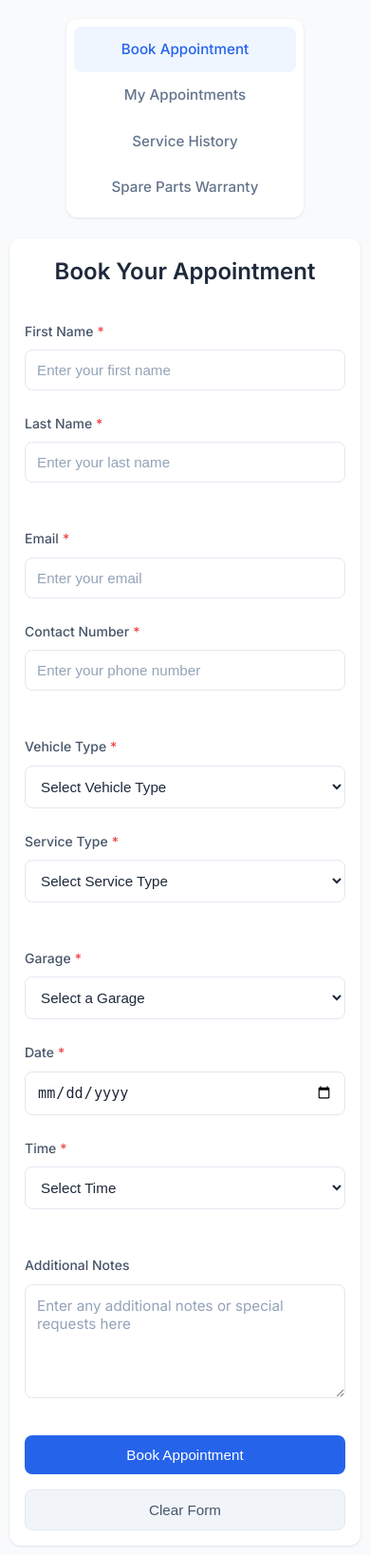
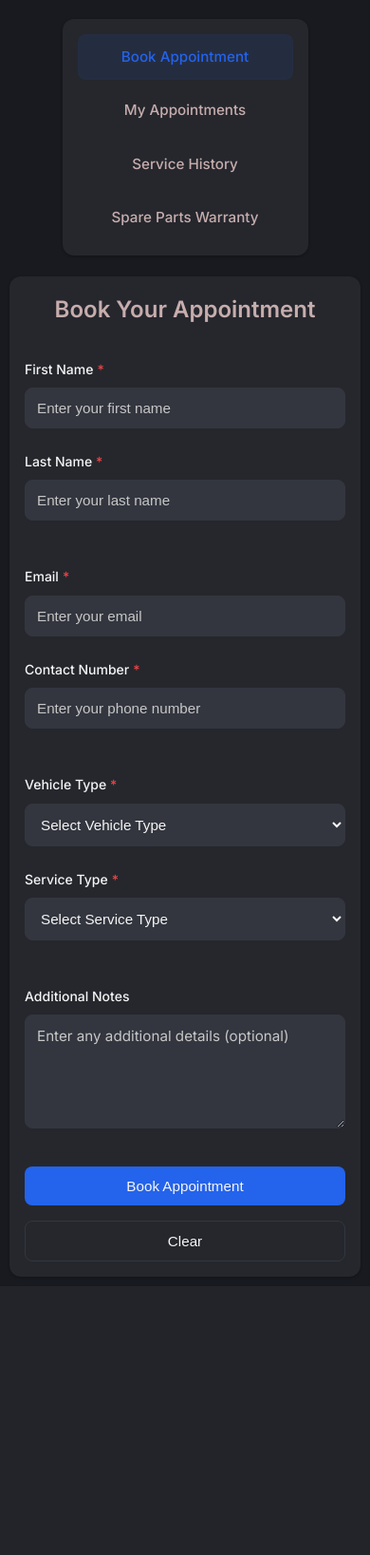
Before and after one commit to GearGuard/GearGuard, a PHP site: template views/customer/appointment/newAppointment.php in a window 390 px wide. Shown: the whole page at 95% size. After the commit the page ends 1346 px from the top, so only its background shows below. Run offline with PHP 8.4, Linux system fonts and the light colour scheme; the template is opened without the code that fills it, so the values that code supplies are empty.

Commit message:
Refactor appointment page styles to use CSS variables for improved theming and responsiveness

```diff
--- a/views/customer/appointment/newAppointment.php
+++ b/views/customer/appointment/newAppointment.php
@@ -8,6 +8,16 @@ $this->title = 'Customer Appointment';
     <style>
         @import url("https://fonts.googleapis.com/css2?family=Inter:wght@400;500;600;700&display=swap");
 
+        :root {
+            --text: #f5f5f5;
+            --background: #181a20;
+            --primary: #c7adad;
+            --secondary: #25272d;
+            --accent: #2463eb;
+            --hover-bg: rgba(36, 99, 235, 0.1);
+            --border: #33363f;
+        }
+
         * {
             margin: 0;
             padding: 0;
@@ -15,21 +25,21 @@ $this->title = 'Customer Appointment';
         }
 
         body {
-            background: #f8fafc;
+            background: var(--background);
             font-family: "Inter", sans-serif;
-            color: #334155;
+            color: var(--text);
             line-height: 1.6;
-            padding: 10px;
+            padding: 20px;
         }
 
         .navMenu {
-            background-color: rgba(255, 255, 255, 0.9);
-            box-shadow: 0 1px 3px rgba(0, 0, 0, 0.1);
+            background-color: var(--secondary);
+            box-shadow: 0 1px 3px rgba(0, 0, 0, 0.3);
             border-radius: 12px;
             display: flex;
             justify-content: center;
             align-items: center;
-            width: 67.5%;
+            width: 70%;
             padding: 1rem;
             margin: 0 auto 2rem;
             position: sticky;
@@ -38,7 +48,7 @@ $this->title = 'Customer Appointment';
         }
 
         .navMenu a {
-            color: #64748b;
+            color: var(--primary);
             text-decoration: none;
             font-size: 0.95rem;
             font-weight: 500;
@@ -46,30 +56,29 @@ $this->title = 'Customer Appointment';
             border-radius: 8px;
             transition: all 0.3s ease;
             position: relative;
-            white-space: nowrap;
         }
 
         .navMenu a.active {
-            color: #2563eb;
-            background: #eff6ff;
+            color: var(--accent);
+            background: var(--hover-bg);
         }
 
         .navMenu a:hover {
-            color: #2563eb;
-            background: #f8fafc;
+            color: var(--accent);
+            background: var(--hover-bg);
         }
 
         .appointment-form {
-            background: white;
+            background: var(--secondary);
             border-radius: 12px;
-            box-shadow: 0 1px 3px rgba(0, 0, 0, 0.1);
+            box-shadow: 0 1px 3px rgba(0, 0, 0, 0.3);
             max-width: 1000px;
             margin: 0 auto;
             padding: 2rem;
         }
 
         .title {
-            color: #1e293b;
+            color: var(--primary);
             font-size: 1.5rem;
             font-weight: 600;
             margin-bottom: 2rem;
@@ -94,7 +103,7 @@ $this->title = 'Customer Appointment';
             display: block;
             font-size: 0.875rem;
             font-weight: 500;
-            color: #475569;
+            color: var(--text);
             margin-bottom: 0.5rem;
         }
 
@@ -110,10 +119,10 @@ $this->title = 'Customer Appointment';
         textarea {
             width: 100%;
             padding: 0.75rem;
-            border: 1px solid #e2e8f0;
+            border: 1px solid var(--border);
             border-radius: 8px;
-            background-color: #fff;
-            color: #1e293b;
+            background-color: #33363f;
+            color: var(--text);
             font-size: 0.95rem;
             transition: all 0.2s ease;
         }
@@ -123,7 +132,7 @@ $this->title = 'Customer Appointment';
         input[type="date"]:hover,
         select:hover,
         textarea:hover {
-            border-color: #94a3b8;
+            border-color: var(--accent);
         }
 
         input[type="text"]:focus,
@@ -131,14 +140,14 @@ $this->title = 'Customer Appointment';
         input[type="date"]:focus,
         select:focus,
         textarea:focus {
-            border-color: #2563eb;
+            border-color: var(--accent);
             outline: none;
-            box-shadow: 0 0 0 3px rgba(37, 99, 235, 0.1);
+            box-shadow: 0 0 0 3px rgba(36, 99, 235, 0.2);
         }
 
         input::placeholder,
         textarea::placeholder {
-            color: #94a3b8;
+            color: #c7c7c7;
         }
 
         .notes {
@@ -156,8 +165,8 @@ $this->title = 'Customer Appointment';
         }
 
         .book-button {
-            background: #2563eb;
-            color: white;
+            background: var(--accent);
+            color: var(--text);
             padding: 0.75rem 1.5rem;
             border-radius: 8px;
             border: none;
@@ -168,20 +177,16 @@ $this->title = 'Customer Appointment';
         }
 
         .book-button:hover {
-            background: #1d4ed8;
+            background: #1b4ebd;
             transform: translateY(-1px);
         }
 
-        .book-button:active {
-            transform: translateY(0);
-        }
-
         .clear-button {
-            background: #f1f5f9;
-            color: #475569;
+            background: var(--secondary);
+            color: var(--text);
             padding: 0.75rem 1.5rem;
             border-radius: 8px;
-            border: 1px solid #e2e8f0;
+            border: 1px solid var(--border);
             font-size: 0.95rem;
             font-weight: 500;
             cursor: pointer;
@@ -189,32 +194,9 @@ $this->title = 'Customer Appointment';
         }
 
         .clear-button:hover {
-            background: #e2e8f0;
-            color: #1e293b;
+            background: var(--hover-bg);
         }
 
-        /* Time slots styling */
-        .time-slot {
-            padding: 0.5rem;
-            margin: 0.25rem;
-            border: 1px solid #e2e8f0;
-            border-radius: 6px;
-            cursor: pointer;
-            transition: all 0.2s ease;
-        }
-
-        .time-slot:hover {
-            background: #eff6ff;
-            border-color: #2563eb;
-        }
-
-        .time-slot.selected {
-            background: #2563eb;
-            color: white;
-            border-color: #2563eb;
-        }
-
-        /* Responsive design */
         @media (max-width: 768px) {
             body {
                 padding: 10px;
@@ -222,7 +204,7 @@ $this->title = 'Customer Appointment';
 
             .navMenu {
                 flex-direction: column;
-                padding: 0.5rem;
+                gap: 0.5rem;
             }
 
             .navMenu a {
@@ -261,7 +243,6 @@ $this->title = 'Customer Appointment';
 
     <div class="appointment-form">
         <h2 class="title">Book Your Appointment</h2>
-
         <form action="/submit-appointment" method="POST">
             <div class="form-row">
                 <div class="form-column">
@@ -298,7 +279,7 @@ $this->title = 'Customer Appointment';
                     <div class="form-group">
                         <label for="vehicle-type">Vehicle Type<span class="required-dot">*</span></label>
                         <select id="vehicle-type" name="vehicle_type" required>
-                            <option value="">Select Vehicle Type</option>
+                            <option value="" disabled selected>Select Vehicle Type</option>
                             <option value="car">Car</option>
                             <option value="motorcycle">Motorcycle</option>
                             <option value="truck">Truck</option>
@@ -309,85 +290,26 @@ $this->title = 'Customer Appointment';
                     <div class="form-group">
                         <label for="service-type">Service Type<span class="required-dot">*</span></label>
                         <select id="service-type" name="service_type" required>
-                            <option value="">Select Service Type</option>
+                            <option value="" disabled selected>Select Service Type</option>
                             <option value="oil_change">Oil Change</option>
                             <option value="tire_rotation">Tire Rotation</option>
-                            <option value="brake_service">Brake Service</option>
+                            <option value="general_checkup">General Checkup</option>
                         </select>
-                    </div>
-                </div>
-            </div>
-
-            <div class="form-row">
-                <div class="form-column">
-                    <div class="form-group">
-                        <label for="garage">Garage<span class="required-dot">*</span></label>
-                        <select id="garage" name="garage" required>
-                            <option value="">Select a Garage</option>
-                            <option value="G1">G1</option>
-                            <option value="G2">G2</option>
-                            <option value="G3">G3</option>
-                        </select>
-                    </div>
-                </div>
-                <div class="form-column">
-                    <div class="form-group">
-                        <label for="date">Date<span class="required-dot">*</span></label>
-                        <input type="date" id="date" name="date" required min="" onchange="updateTimeOptions()">
-                    </div>
-                </div>
-                <div class="form-column">
-                    <div class="form-group">
-                        <label for="time">Time<span class="required-dot">*</span></label>
-                        <select id="time" name="time" required></select>
                     </div>
                 </div>
             </div>
 
             <div class="form-group">
                 <label for="notes">Additional Notes</label>
-                <textarea id="notes" class="notes" name="notes" placeholder="Enter any additional notes or special requests here"></textarea>
+                <textarea id="notes" name="notes" class="notes" placeholder="Enter any additional details (optional)"></textarea>
             </div>
 
             <div class="button-container">
-                <button type="reset" class="clear-button">Clear Form</button>
+                <button type="reset" class="clear-button">Clear</button>
                 <button type="submit" class="book-button">Book Appointment</button>
             </div>
         </form>
     </div>
-
-    <script>
-        function setMinDate() {
-            const today = new Date();
-            today.setDate(today.getDate() + 5);
-            const minDate = today.toISOString().split('T')[0];
-            document.getElementById('date').setAttribute('min', minDate);
-        }
-
-        function updateTimeOptions() {
-            const timeSelect = document.getElementById('time');
-            timeSelect.innerHTML = '<option value="">Select Time</option>';
-
-            const availableTimes = [
-                "09:00", "09:30", "10:00", "10:30", "11:00", "11:30",
-                "12:00", "12:30", "13:00", "13:30", "14:00", "14:30",
-                "15:00", "15:30", "16:00", "16:30", "17:00", "17:30",
-                "18:00"
-            ];
-
-            availableTimes.forEach(time => {
-                const option = document.createElement('option');
-                option.value = time;
-                option.textContent = time;
-                timeSelect.appendChild(option);
-            });
-        }
-
-        window.onload = function() {
-            setMinDate();
-            updateTimeOptions();
-        };
-    </script>
 </body>
 
 </html>
```
